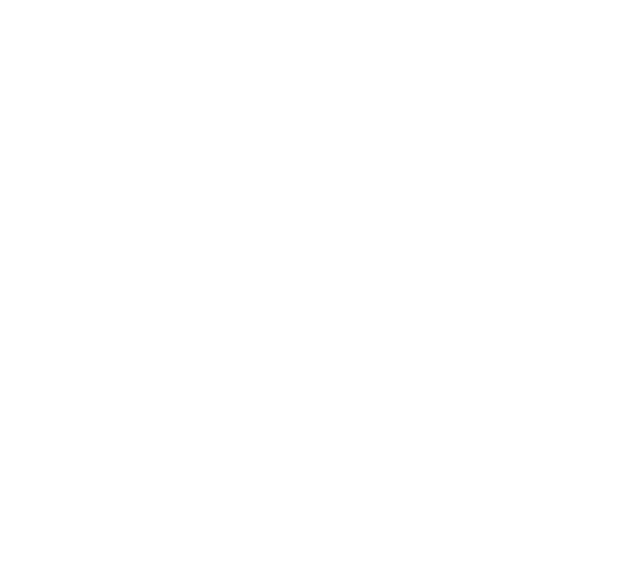
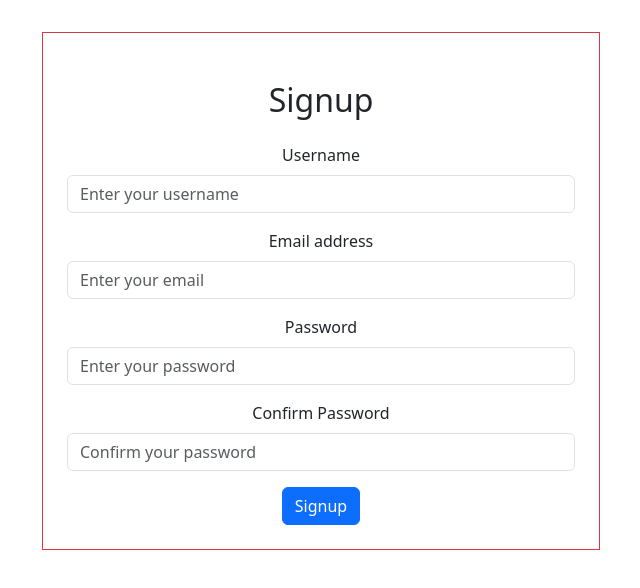
Before and after one commit to amirsuhel88/phone-book-frontend, a React (Vite) app: page /signup in a window 1280 px wide. Before the commit this address had no page. Shown: the top 588 px of the page, without its empty margins (319-959 px from the left). Built offline with nearby package versions, Linux system fonts and the light colour scheme.

Commit message:
signup page completed

```diff
--- a/package.json
+++ b/package.json
@@ -16,6 +16,7 @@
     "react": "^18.3.1",
     "react-bootstrap": "^2.10.4",
     "react-dom": "^18.3.1",
+    "react-icons": "^5.3.0",
     "react-redux": "^9.1.2",
     "react-router-dom": "^6.26.1",
     "redux": "^5.0.1",
--- a/src/App.jsx
+++ b/src/App.jsx
@@ -4,11 +4,13 @@
 import Contacts from "./components/Contacts";
 import AddContact from "./components/AddContact";
 import EditContact from "./components/EditContact";
+import Signup from "./components/Signup";
 
 function App() {
   return (
     <BrowserRouter>
       <Routes>
+        <Route path="/signup" element={<Signup />}></Route>
         <Route path="/login" element={<LoginPage />}></Route>
         <Route path="/" element={<Contacts />}></Route>
         <Route path="/add-contact" element={<AddContact />}></Route>
--- a/src/components/AddContact.jsx
+++ b/src/components/AddContact.jsx
@@ -2,6 +2,7 @@
 import { Row, Alert, Button, Form, Container, Col } from "react-bootstrap";
 import axios from "axios";
 import { useNavigate } from "react-router-dom";
+import NavigationBar from "./NavigationBar";
 
 function AddContact() {
   const [name, setName] = useState("");
@@ -53,6 +54,8 @@
   };
   return (
     <Container>
+      <NavigationBar />
+      <div className="col-6 mx-auto p-4 border border-success">
         <h2 className="my-4">Add Contact</h2>
         {error && <Alert variant="danger">{error}</Alert>}{" "}
         <Form onSubmit={handleSubmit}>
@@ -110,10 +113,15 @@
               />
             </Col>
           </Form.Group>
-        <Button variant="primary" type="submit" disabled={status === "loading"}>
+          <Button
+            variant="primary"
+            type="submit"
+            disabled={status === "loading"}
+          >
             {status === "loading" ? "Saving..." : "Save"}
           </Button>
         </Form>
+      </div>
     </Container>
   );
 }
--- a/src/components/Contacts.jsx
+++ b/src/components/Contacts.jsx
@@ -1,3 +1,4 @@
+/*
 import React, { useEffect, useState } from "react";
 import "bootstrap/dist/css/bootstrap.min.css";
 import axios from "axios";
@@ -72,8 +73,10 @@
     <>
       <NavigationBar />
       <div className="container">
-        <button onClick={handleClick}>add</button>
         <h2>Contacts</h2>
+        <button onClick={handleClick} className="btn btn-success">
+          ADD
+        </button>
         <table className="table">
           <thead>
             <tr>
@@ -128,3 +131,137 @@
 };
 
 export default Contacts;
+*/
+
+import React, { useEffect, useState } from "react";
+import "bootstrap/dist/css/bootstrap.min.css";
+import axios from "axios";
+import { useDispatch, useSelector } from "react-redux";
+import {
+  getContact,
+  setStatus,
+  setError,
+  deleteContact,
+} from "../redux/contactSlice";
+import { useNavigate } from "react-router-dom";
+import NavigationBar from "./NavigationBar";
+import { FaEdit, FaTrash } from "react-icons/fa";
+
+const Contacts = () => {
+  const dispatch = useDispatch();
+  const { contacts, status, error } = useSelector((state) => state.contacts);
+  const [loading, setLoading] = useState(true);
+
+  const navigate = useNavigate();
+
+  useEffect(() => {
+    const fetchData = async () => {
+      try {
+        const token = localStorage.getItem("token");
+        const response = await axios.get(
+          "http://localhost:5000/api/contacts/contacts",
+          {
+            headers: {
+              Authorization: `Bearer ${token}`,
+            },
+          }
+        );
+        dispatch(getContact(response.data));
+        setLoading(false);
+      } catch (error) {
+        dispatch(setError("Failed to fetch contacts"));
+        setLoading(false);
+      }
+    };
+    fetchData();
+  }, [dispatch]);
+
+  if (loading) return <p className="text-center">Loading...</p>;
+  if (error) return <p className="text-center text-danger">{error}</p>;
+
+  const handleClick = () => {
+    navigate("/add-contact");
+  };
+
+  const handleEdit = (id) => {
+    navigate(`/edit-contact/${id}`);
+  };
+
+  const handleDelete = (id) => {
+    try {
+      const token = localStorage.getItem("token");
+      axios.delete(`http://localhost:5000/api/contacts/${id}`, {
+        headers: {
+          "Content-Type": "multipart/form-data",
+          Authorization: `Bearer ${token}`,
+        },
+      });
+      dispatch(deleteContact({ id }));
+    } catch (error) {
+      dispatch(setError("Failed to delete contact"));
+    }
+  };
+
+  return (
+    <>
+      <NavigationBar />
+      <div className="container mt-4">
+        <button onClick={handleClick} className="btn btn-success mb-3">
+          ADD
+        </button>
+        <table className="table table-striped table-bordered">
+          <thead>
+            <tr>
+              <th>Name</th>
+              <th>Phone</th>
+              <th>Email</th>
+              <th>Photo</th>
+              <th>Actions</th>
+            </tr>
+          </thead>
+          <tbody>
+            {contacts.length > 0 ? (
+              contacts.map((contact) => (
+                <tr key={contact.id}>
+                  <td>{contact.name}</td>
+                  <td>{contact.phone}</td>
+                  <td>{contact.email}</td>
+                  <td>
+                    <img
+                      src={`http://localhost:5000/uploads/${contact.photo}`}
+                      alt="Contact"
+                      className="img-fluid rounded-circle"
+                      style={{ height: "80px", width: "80px" }}
+                    />
+                  </td>
+                  <td>
+                    <button
+                      className="btn btn-primary me-2"
+                      onClick={() => handleEdit(contact.id)}
+                    >
+                      <FaEdit />
+                    </button>
+                    <button
+                      className="btn btn-danger"
+                      onClick={() => handleDelete(contact.id)}
+                    >
+                      <FaTrash />
+                    </button>
+                  </td>
+                </tr>
+              ))
+            ) : (
+              <tr>
+                <td colSpan="5" className="text-center">
+                  No contacts available
+                </td>
+              </tr>
+            )}
+          </tbody>
+        </table>
+      </div>
+    </>
+  );
+};
+
+export default Contacts;
--- a/src/components/Login.jsx
+++ b/src/components/Login.jsx
@@ -22,7 +22,7 @@
 
   return (
     <Container>
-      <div className="col-6 mx-auto p-4 border border-danger" id="login_form">
+      <div className="col-6 mx-auto p-4 border border-danger">
         <h2 className="my-4">Login</h2>
         {status === "failed" && <Alert variant="danger">{error}</Alert>}
         <Form onSubmit={handleSubmit}>
--- a/src/components/NavigationBar.jsx
+++ b/src/components/NavigationBar.jsx
@@ -19,11 +19,11 @@
     <div>
       <Navbar expand="lg" className="bg-body-tertiary">
         <Container>
-          <Navbar.Brand href="#home">Phone Book</Navbar.Brand>
+          <Navbar.Brand href="/">Phone Book</Navbar.Brand>
           <Navbar.Toggle aria-controls="basic-navbar-nav" />
           <Navbar.Collapse id="basic-navbar-nav">
             <Nav className="me-auto">
-              <Nav.Link href="#home">Home</Nav.Link>
+              <Nav.Link href="/">Home</Nav.Link>
               <Nav.Link onClick={handleLogout}>Logout</Nav.Link>
             </Nav>
           </Navbar.Collapse>
--- /dev/null
+++ b/src/components/Signup.jsx
@@ -0,0 +1,102 @@
+import React, { useState } from "react";
+import { useDispatch, useSelector } from "react-redux";
+import { setToken, setStatus, setError } from "../redux/userSlice";
+import { Alert, Button, Form, Container } from "react-bootstrap";
+import { useNavigate } from "react-router-dom";
+import axios from "axios"; // Import axios for making HTTP requests
+
+const Signup = () => {
+  const [username, setUsername] = useState("");
+  const [email, setEmail] = useState("");
+  const [password, setPassword] = useState("");
+  const [confirmPassword, setConfirmPassword] = useState("");
+  const dispatch = useDispatch();
+  const { status, error } = useSelector((state) => state.users);
+  const navigate = useNavigate();
+
+  const handleSubmit = async (e) => {
+    e.preventDefault();
+    if (password !== confirmPassword) {
+      dispatch(setError("Passwords do not match")); // Set error message for mismatched passwords
+      return;
+    }
+
+    dispatch(setStatus("loading")); // Set status to loading before making the request
+    try {
+      const response = await axios.post(
+        "http://localhost:5000/api/auth/signup",
+        {
+          username,
+          email,
+          password,
+        }
+      );
+      dispatch(setToken(response.data.token)); // Assume response contains a token
+      dispatch(setStatus("succeeded")); // Set status to succeeded
+      navigate("/login"); // Redirect to home or another page on success
+    } catch (error) {
+      dispatch(setError(error.response.data.message)); // Set error message
+      dispatch(setStatus("failed")); // Set status to failed
+    }
+  };
+
+  return (
+    <Container>
+      <div className="col-6 mx-auto p-4 border border-danger" id="signup_form">
+        <h2 className="my-4">Signup</h2>
+        {status === "failed" && <Alert variant="danger">{error}</Alert>}
+        <Form onSubmit={handleSubmit}>
+          <Form.Group className="mb-3" controlId="formUsername">
+            <Form.Label>Username</Form.Label>
+            <Form.Control
+              type="text"
+              placeholder="Enter your username"
+              value={username}
+              onChange={(e) => setUsername(e.target.value)}
+              required
+            />
+          </Form.Group>
+          <Form.Group className="mb-3" controlId="formEmail">
+            <Form.Label>Email address</Form.Label>
+            <Form.Control
+              type="email"
+              placeholder="Enter your email"
+              value={email}
+              onChange={(e) => setEmail(e.target.value)}
+              required
+            />
+          </Form.Group>
+          <Form.Group className="mb-3" controlId="formPassword">
+            <Form.Label>Password</Form.Label>
+            <Form.Control
+              type="password"
+              placeholder="Enter your password"
+              value={password}
+              onChange={(e) => setPassword(e.target.value)}
+              required
+            />
+          </Form.Group>
+          <Form.Group className="mb-3" controlId="formConfirmPassword">
+            <Form.Label>Confirm Password</Form.Label>
+            <Form.Control
+              type="password"
+              placeholder="Confirm your password"
+              value={confirmPassword}
+              onChange={(e) => setConfirmPassword(e.target.value)}
+              required
+            />
+          </Form.Group>
+          <Button
+            variant="primary"
+            type="submit"
+            disabled={status === "loading"}
+          >
+            {status === "loading" ? "Signing up..." : "Signup"}
+          </Button>
+        </Form>
+      </div>
+    </Container>
+  );
+};
+
+export default Signup;
```
Also changed, not shown: 1 other file (tests, documents, lock files or other folders). Lines whose indentation alone changed are shown as unchanged.
